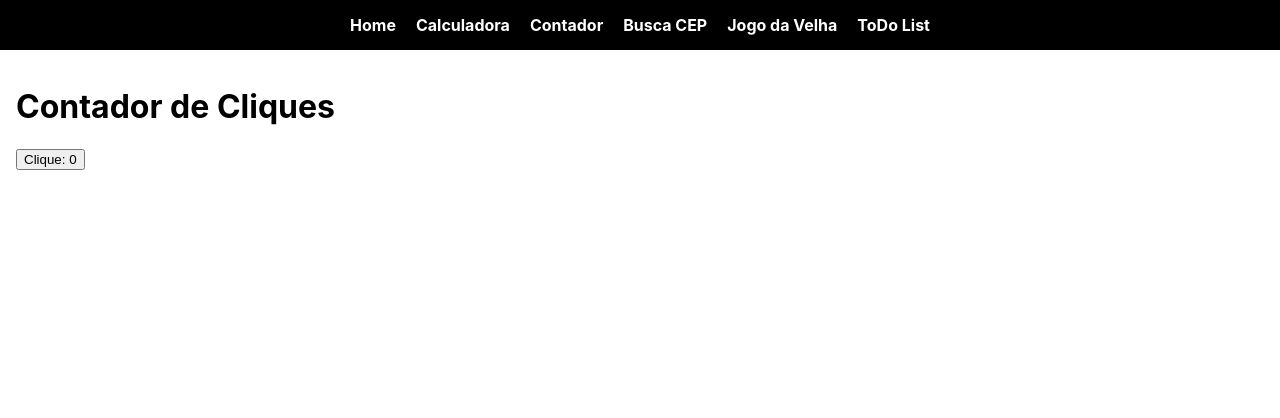
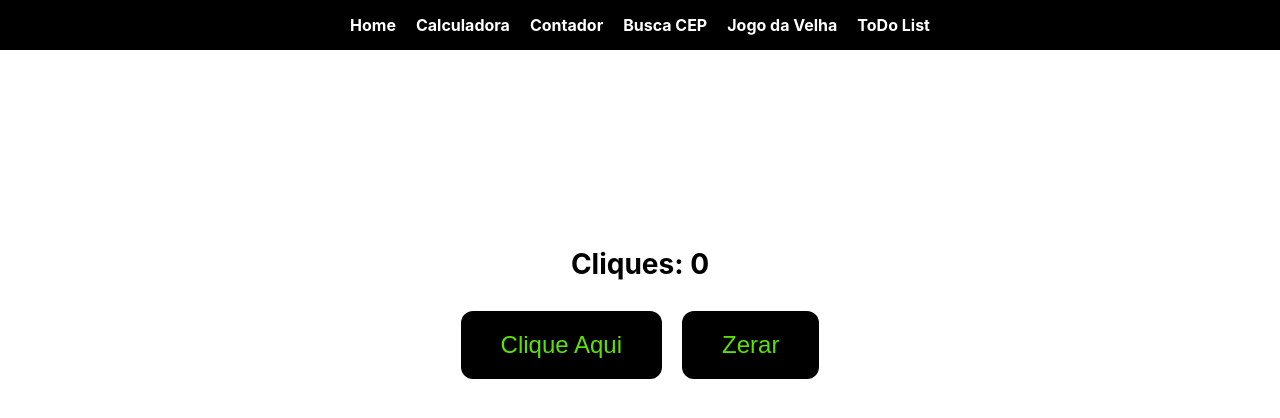
Before and after one commit to eduarda-abreu/aulareact, a React (Create React App) app: page /countclick in a window 1280 px wide. Shown: the top 418 px of the page. Built offline with nearby package versions, Linux system fonts and the light colour scheme.

Commit message:
contador de cliques

```diff
--- a/src/pages/countclick.jsx
+++ b/src/pages/countclick.jsx
@@ -2,10 +2,55 @@ import { useState } from "react";
 
 export default function CountClick() {
   const [count, setCount] = useState(0);
+
   return (
     <>
-      <h1>Contador de Cliques</h1>
-      <button onClick={() => setCount(count + 1)}>Clique: {count}</button>
+      <style>{`
+        .center {
+          display: flex;
+          flex-direction: column;
+          align-items: center;
+          justify-content: center;
+          height: 60vh;
+        }
+
+        .click-btn {
+          background-color: black;
+          color: rgb(92, 226, 2);
+          border: none;
+          border-radius: 12px;
+          padding: 20px 40px;
+          font-size: 24px;
+          margin: 10px;
+          cursor: pointer;
+        }
+
+        .click-btn:hover {
+          background-color: rgb(30, 30, 30);
+        }
+
+        h2 {
+          font-size: 28px;
+          margin-bottom: 20px;
+        }
+
+        .btn-group {
+          display: flex;
+          gap: 0px;
+        }
+      `}</style>
+
+      <div className="center">
+        <h2>Cliques: {count}</h2>
+        <div className="btn-group">
+          <button className="click-btn" onClick={() => setCount(count + 1)}>
+            Clique Aqui
+          </button>
+          <button className="click-btn" onClick={() => setCount(0)}>
+            Zerar
+          </button>
+        </div>
+      </div>
     </>
   );
 }
```
